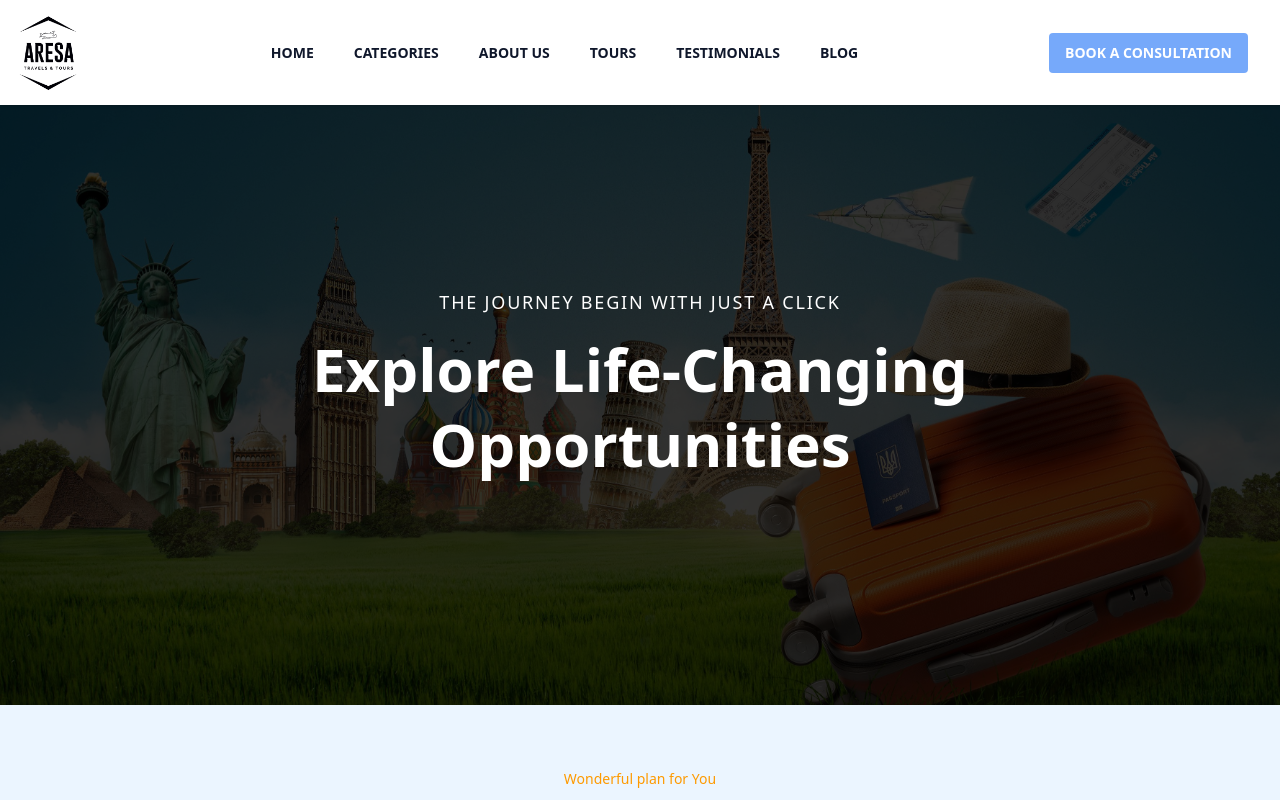
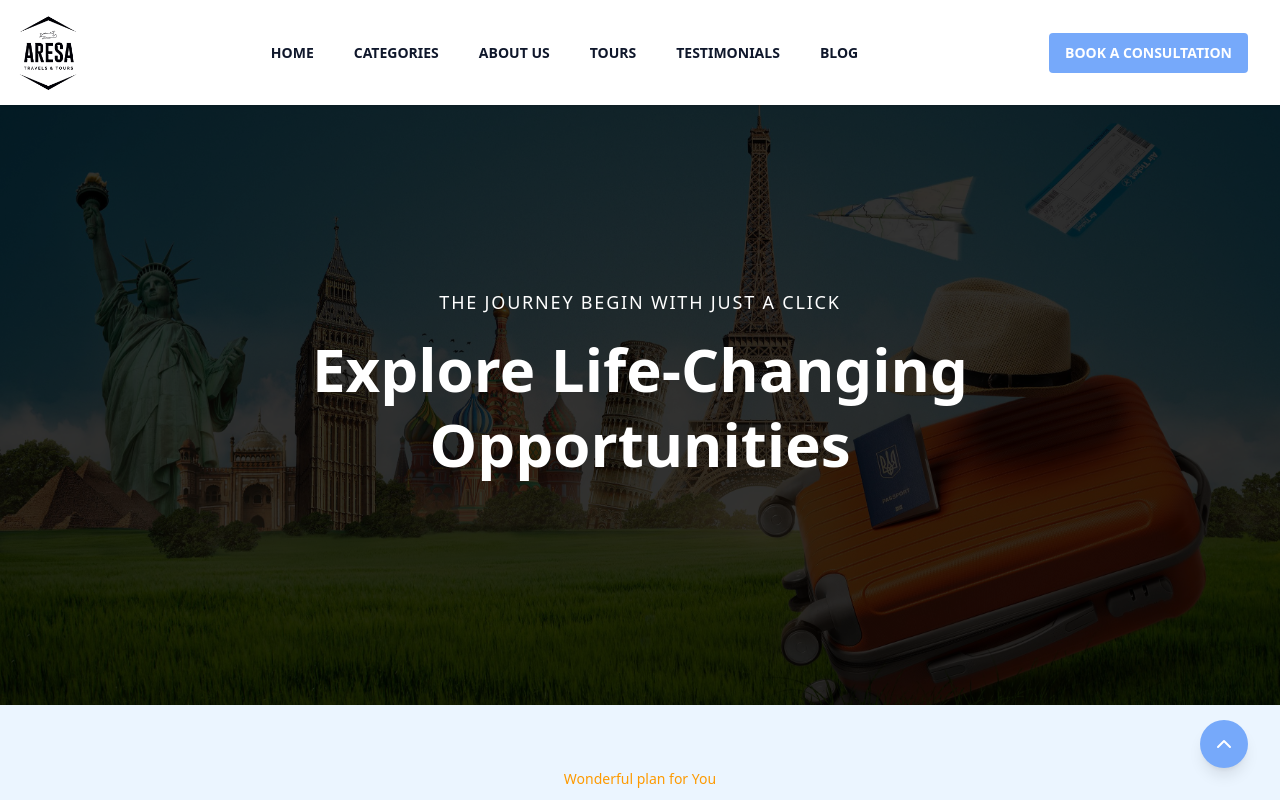
Before and after one commit to AkanniFresh/AresaTravels, a React (Vite) app: page /fullcategories in a window 1280 px wide. Shown: the top 800 px of the page. Built offline with nearby package versions, Linux system fonts and the light colour scheme.

Commit message:
Add scroll to top button with smooth behavior to FullCategories component

```diff
--- a/src/components/FullCategories.tsx
+++ b/src/components/FullCategories.tsx
@@ -196,9 +196,22 @@ const FullCategories = () => {
         <HowItWorks />
       </div>
 
-      <div>
         <Footer />
-      </div>
+
+         {/* Scroll to top button - fixed at bottom right */}
+      <motion.button
+        className="fixed bottom-8 right-8 bg-blue-400 text-white p-3 rounded-full shadow-lg z-40 hover:bg-blue-400/80 transition-all duration-300"
+        onClick={() => window.scrollTo({ top: 0, behavior: "smooth" })}
+        initial={{ opacity: 0, y: 20 }}
+        animate={{ opacity: 1, y: 0 }}
+        transition={{ delay: 1 }}
+        whileHover={{ scale: 1.1 }}
+        whileTap={{ scale: 0.9 }}
+      >
+        <svg width="24" height="24" viewBox="0 0 24 24" fill="none" stroke="currentColor" strokeWidth="2" strokeLinecap="round" strokeLinejoin="round">
+          <polyline points="18 15 12 9 6 15"></polyline>
+        </svg>
+      </motion.button>
     </section>
   );
 };
```
